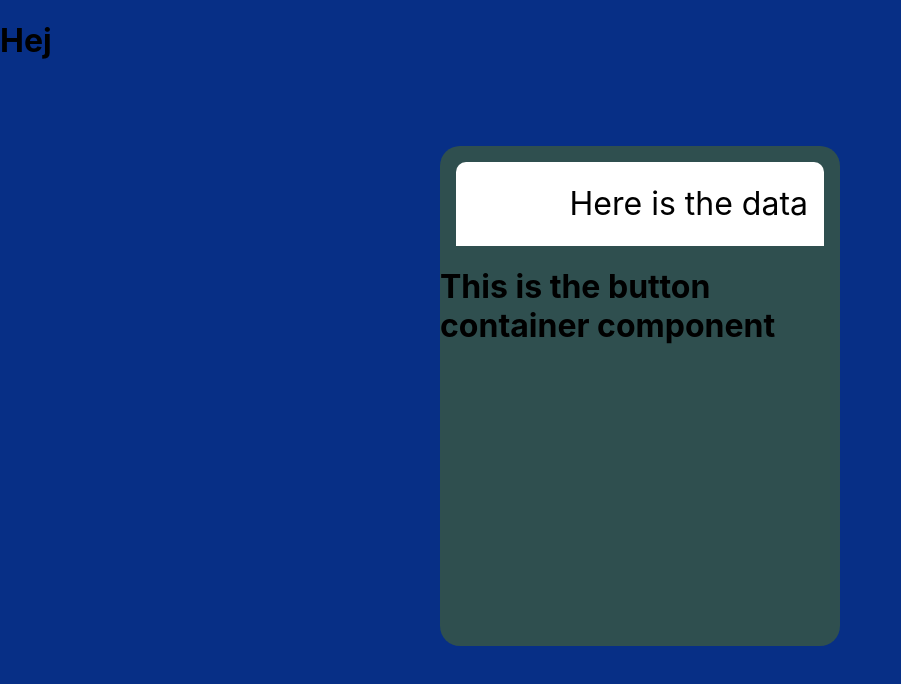
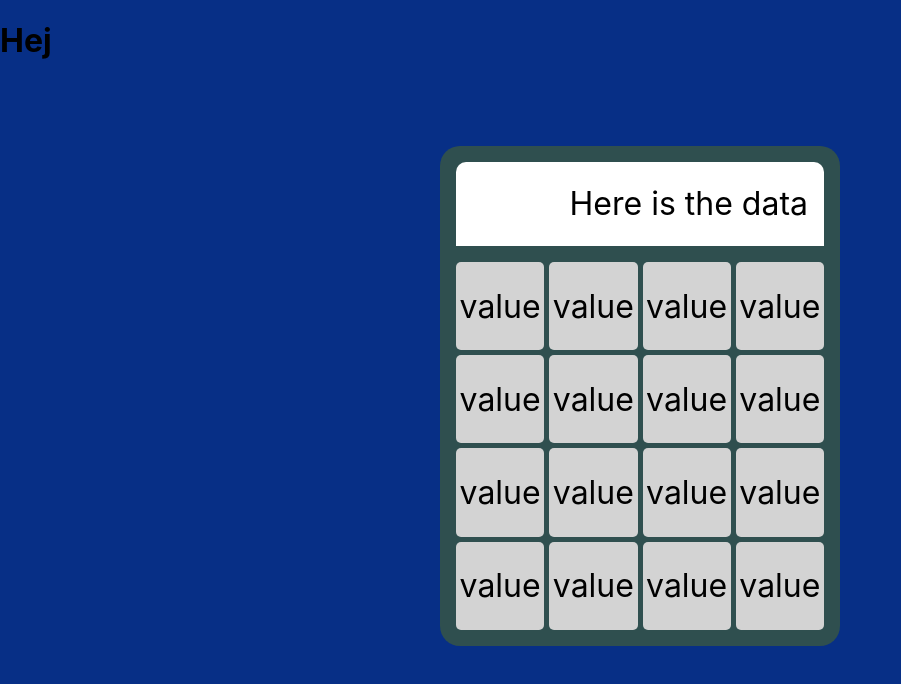
Before and after one commit to celiltat2361/calculator-react, a React (Create React App) app: page / in a window 1280 px wide. Shown: the top 684 px of the page, without its empty margins (0-901 px from the left). Built offline with nearby package versions, Linux system fonts and the light colour scheme.

Commit message:
Created a ButtonsContainer and button.

```diff
--- /dev/null
+++ b/src/components/Button.js
@@ -0,0 +1,11 @@
+import { button } from '../css/Button.module.css'
+
+function Button() {
+  return (
+    <div className={button}>
+      <span>value</span>
+    </div>
+  )
+}
+
+export default Button;
--- /dev/null
+++ b/src/components/ButtonsContainer.js
@@ -0,0 +1,20 @@
+import { useState } from 'react';
+import { buttons } from "../css/ButtonsContainer.module.css";
+import Button from "./Button"
+
+function ButtonsContainer() {
+  const [buttonValues, setButtonsValues] = useState([
+    7, 8, 9, "/", 4, 5, 6, "x", 1, 2, 3, "-", "clear", 0, "+", "="
+  ])
+
+  return (
+    <div className={buttons}>
+      {buttonValues.map((value) =>(
+        <Button key={value}/>
+      ))}
+
+    </div>
+  )
+}
+
+export default ButtonsContainer;
--- a/src/components/Calculator.js
+++ b/src/components/Calculator.js
@@ -1,11 +1,12 @@
 import { calculator } from '../css/Calculator.module.css';
 import Display from '../components/Display'
+import ButtonsContainer from '../components/ButtonsContainer'
 
 function Calculator () {
   return (
     <div className={calculator}>
       <Display />
-      <h1>This is the button container component</h1>
+      <ButtonsContainer />
     </div>
   )
 }
```
